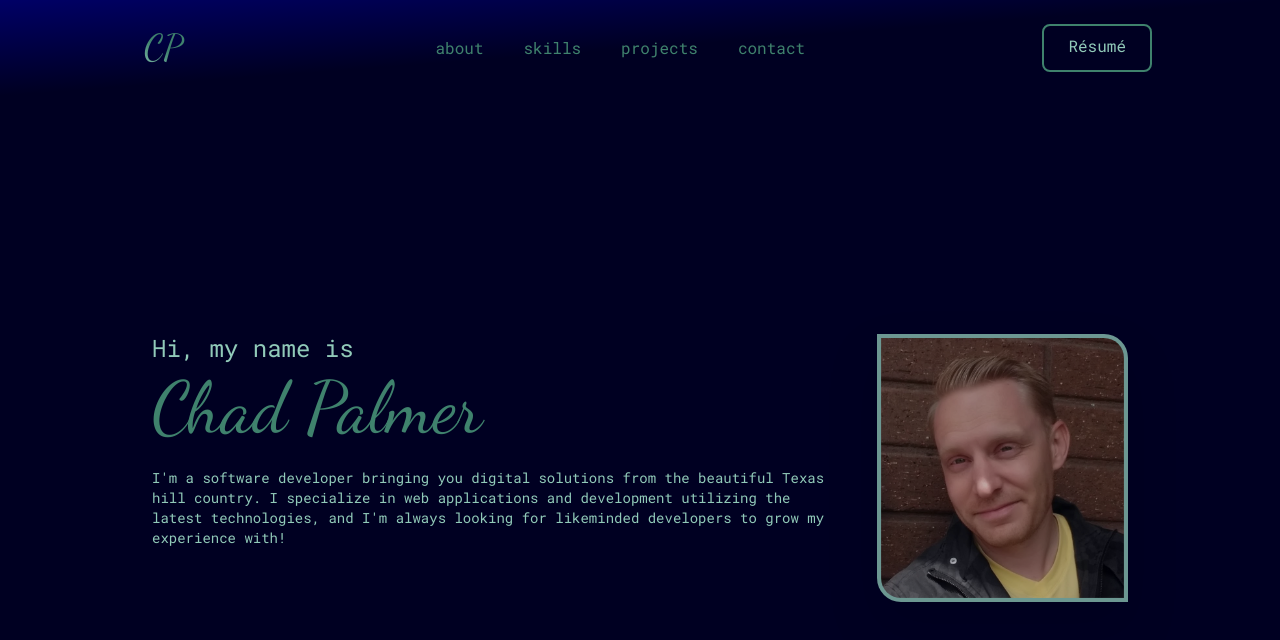
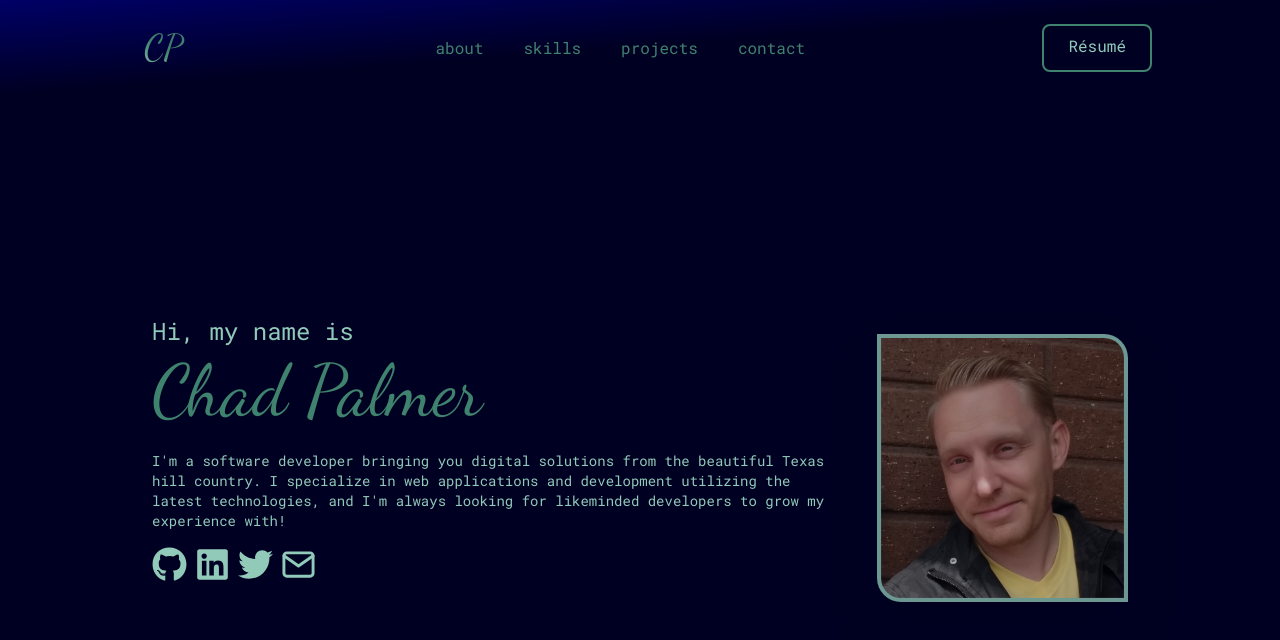
Before and after one commit to cpalmer-atx/react-tailwind-portfolio, a React (Create React App) app: page / in a window 1280 px wide. Shown: the top 640 px of the page. Built offline with nearby package versions, Linux system fonts and the light colour scheme; the HTML template or start-up script is replaced by a standard one.

Commit message:
react-icons social media links added

```diff
--- a/src/components/Home.jsx
+++ b/src/components/Home.jsx
@@ -1,4 +1,6 @@
 import profileImage from '../assets/profileImg.png'
+import { FaGithub, FaLinkedin, FaTwitter  } from 'react-icons/fa'
+import { FiMail } from 'react-icons/fi'
 
 const Home = () => {
 
@@ -7,9 +9,34 @@ const Home = () => {
     homeContainer: 'flex flex-col py-8 px-6 justify-center items-center mx-auto h-full max-w-5xl md:flex-row',
     homeContent: 'flex flex-col text-secondaryTxt',
     imageContainer: ' drop-shadow-2xl pt-10',
-    profile: 'p-1 mx-auto rounded-tr-3xl rounded-bl-3xl bg-secondaryTxt opacity-75 w-1/2 md:w-full'
+    profile: 'p-1 mx-auto rounded-tr-3xl rounded-bl-3xl bg-secondaryTxt opacity-75 w-1/2 md:w-full',
+    iconContainer: 'flex gap-x-2 justify-center md:justify-start text-3xl',
+    icons: 'cursor-pointer hover:text-primaryTxt hover:scale-105 duration-300'
   }
-  const { home, homeContainer, homeContent, imageContainer, profile } = styles
+  const { home, homeContainer, homeContent, imageContainer, profile, iconContainer, icons } = styles
+
+  const iconLinks = [
+    {
+      id: 'github',
+      icon: ( <FaGithub size={35} /> ),
+      href: 'https://github.com/cpalmer-atx'
+    },
+    {
+      id: 'linkedin',
+      icon: ( <FaLinkedin size={35} /> ),
+      href: 'https://www.linkedin.com/in/cpalmer-atx/'
+    },
+    {
+      id: 'twitter',
+      icon: ( <FaTwitter size={35} /> ),
+      href: 'https://twitter.com/cpalmer_atx'
+    },
+    {
+      id: 'gmail',
+      icon: ( <FiMail size={35} /> ),
+      href: 'mailto:chad.n.palmer@gmail.com'
+    },
+  ]
 
   return (
     <section name='home' className={home}>
@@ -20,6 +47,11 @@ const Home = () => {
           <p className='py-4 pr-9 text-center text-sm md:text-left'>
             I'm a software developer bringing you digital solutions from the beautiful Texas hill country.  I specialize in web applications and development utilizing the latest technologies, and I'm always looking for likeminded developers to grow my experience with!
           </p>
+          <div className={iconContainer}>
+            {iconLinks.map(({id, icon, href}) => (
+              <a key={id} href={href} className={icons}>{icon}</a>
+            ))}
+          </div>
         </div>
         <div className={imageContainer}>
           <img src={profileImage} className={profile} alt='me' />
```
